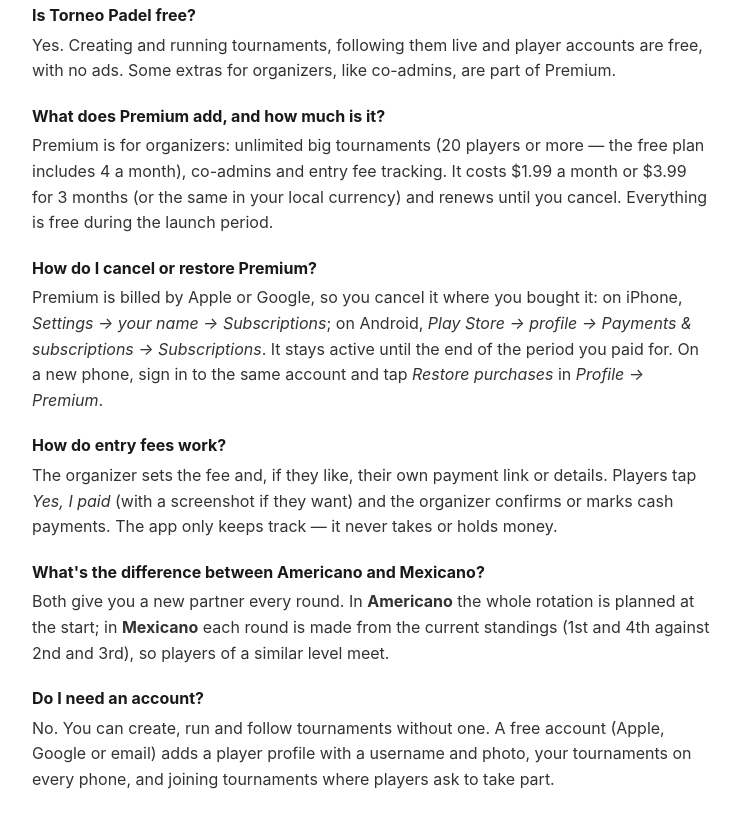
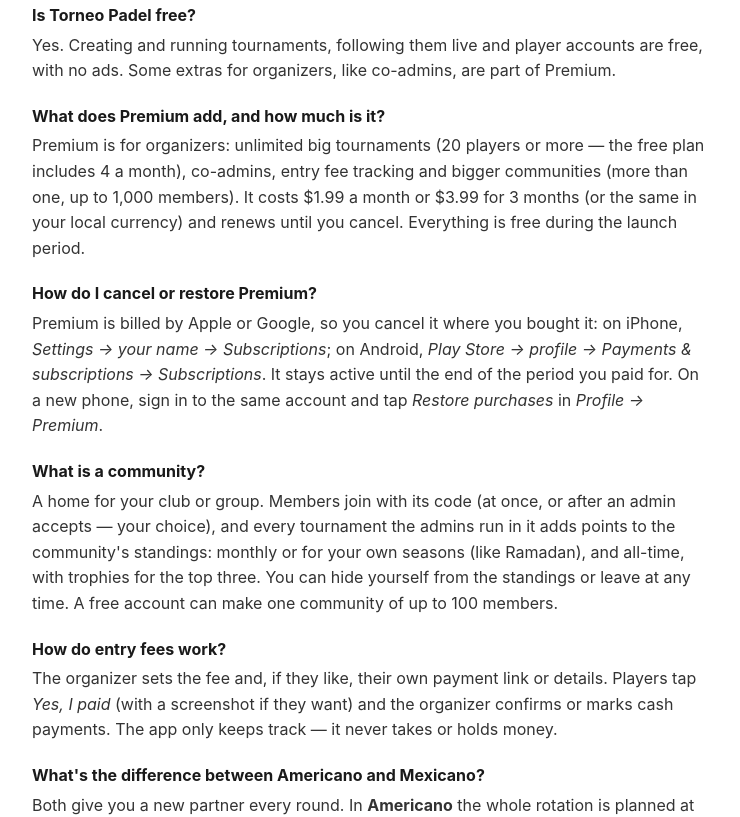
Before and after one commit to mostafa-m-sayed/Torneo-Padel-Docs, a plain HTML site: page docs/support.html in a window 1280 px wide. Shown: the part 347-1164 px from the top of the page, without its empty margins (268-1008 px from the left). Drawn offline with Linux system fonts and the light colour scheme.

Commit message:
Site: communities (section, screenshot, FAQ, Premium line); merges the live Google Play button
Co-Authored-By: Claude Opus 5.5 <noreply@anthropic.com>
Claude-Session: https://claude.ai/code/session_01WpkG837k1hLS8sktRa7LBN

```diff
--- a/docs/support.html
+++ b/docs/support.html
@@ -36,8 +36,8 @@
   <div class="faq-item">
     <strong>What does Premium add, and how much is it?</strong>
     <p>Premium is for organizers: unlimited big tournaments (20 players or
-    more — the free plan includes 4 a month), co-admins and entry fee
-    tracking. It costs $1.99 a month or $3.99 for 3 months (or the same in
+    more — the free plan includes 4 a month), co-admins, entry fee
+    tracking and bigger communities (more than one, up to 1,000 members). It costs $1.99 a month or $3.99 for 3 months (or the same in
     your local currency) and renews until you cancel. Everything is free
     during the launch period.</p>
   </div>
@@ -50,6 +50,16 @@
     Subscriptions</em>. It stays active until the end of the period you paid
     for. On a new phone, sign in to the same account and tap <em>Restore
     purchases</em> in <em>Profile → Premium</em>.</p>
+  </div>
+
+  <div class="faq-item">
+    <strong>What is a community?</strong>
+    <p>A home for your club or group. Members join with its code (at once, or
+    after an admin accepts — your choice), and every tournament the admins
+    run in it adds points to the community's standings: monthly or for your
+    own seasons (like Ramadan), and all-time, with trophies for the top
+    three. You can hide yourself from the standings or leave at any time. A
+    free account can make one community of up to 100 members.</p>
   </div>
 
   <div class="faq-item">
```
Also changed, not shown: docs/index.html (+11 -1 lines), docs/assets/community-standings.jpg (added).
